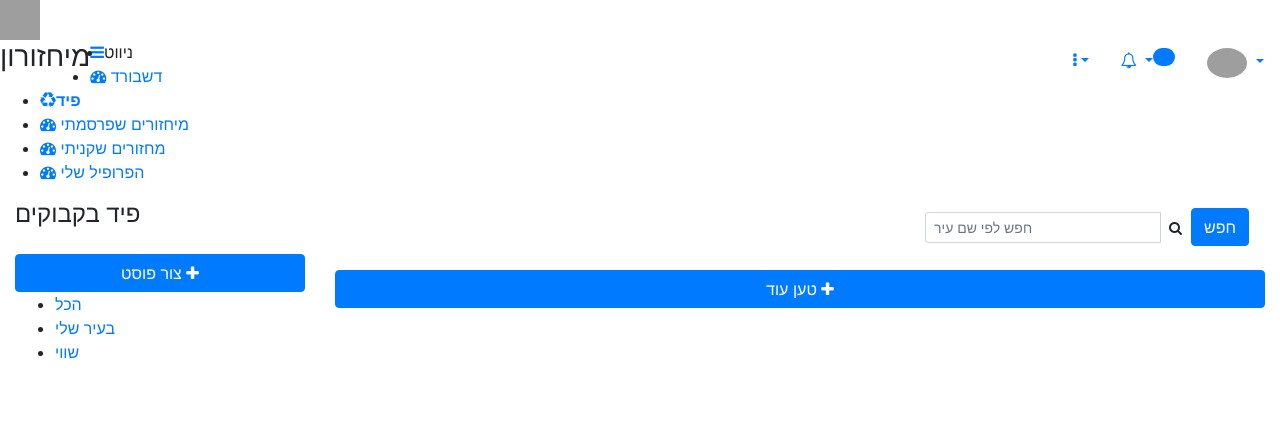
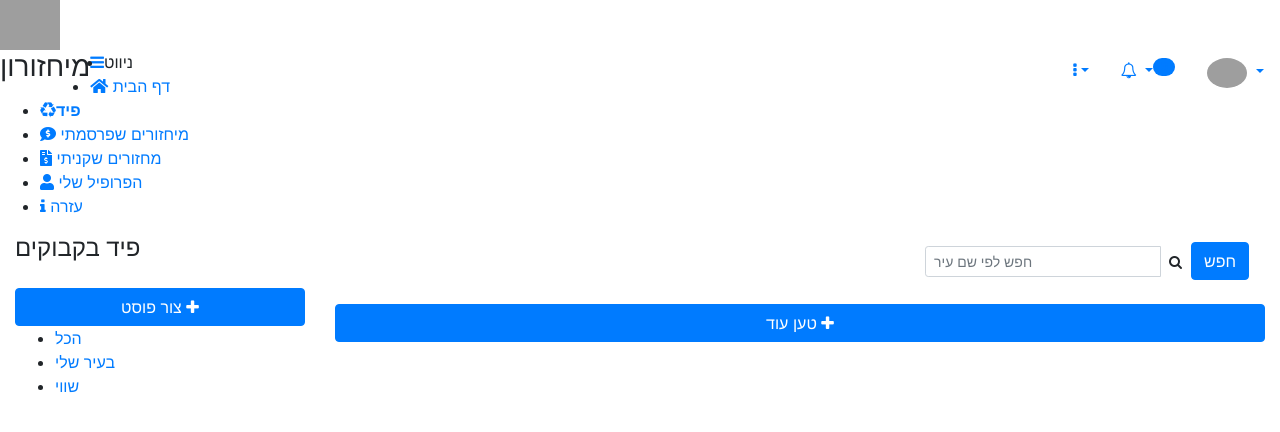
Before and after one commit to MIhzuron/WebApp, a PHP site: page /feed.php in a window 1280 px wide. Shown: the top 432 px of the page. Run offline with PHP 8.4, Linux system fonts and the light colour scheme; the visitor is signed in with stand-in values (Sample User, id 1); data that the repository does not hold is empty; some libraries are stand-ins or nearby versions; grey boxes are pictures that could not be loaded.

Commit message:
Update feed.php

```diff
--- a/feed.php
+++ b/feed.php
@@ -76,6 +76,7 @@ $sql="SELECT * FROM users WHERE userName=?";
 <head>
     <meta charset="utf-8">
     <meta name="viewport" content="width=device-width, initial-scale=1.0, user-scalable=0">
+        <link rel="stylesheet" href="https://use.fontawesome.com/releases/v5.8.1/css/all.css" integrity="sha384-50oBUHEmvpQ+1lW4y57PTFmhCaXp0ML5d60M1M7uH2+nqUivzIebhndOJK28anvf" crossorigin="anonymous">
     <link rel="shortcut icon" type="image/x-icon" href="assets/img/favicon.png">
     <title>פיד-בקבוקים</title>
     <link href="https://fonts.googleapis.com/css?family=Fira+Sans:400,500,600,700" rel="stylesheet">
@@ -123,7 +124,7 @@ $sql="SELECT * FROM users WHERE userName=?";
         <div class="header">
             <div class="header-left">
                 <a href="index.php" class="logo">
-                    <img src="assets/img/logo.png" width="40" height="40" alt="">
+                     <img src="assets/img/logo2.jpg" width="60" height="50" alt="">
                 </a>
             </div>
             <div class="page-title-box pull-left">
@@ -229,7 +230,7 @@ $sql="SELECT * FROM users WHERE userName=?";
 					<div class="dropdown-menu">
 						<a class="dropdown-item" href="profile.php">הפרופיל שלי</a>
 						<a class="dropdown-item" href="edit-profile.php">ערוך פרופיל</a>
-						<a class="dropdown-item" href="settings.php">הגדרות</a>
+
 						<a class="dropdown-item" href="login.php">התנתק</a>
 					</div>
                 </li>
@@ -239,7 +240,7 @@ $sql="SELECT * FROM users WHERE userName=?";
                 <div class="dropdown-menu dropdown-menu-right">
                      <a class="dropdown-item" href="profile.php">הפרופיל שלי</a>
                     <a class="dropdown-item" href="edit-profile.php">ערוך פרופיל</a>
-                    <a class="dropdown-item" href="settings.php">הגדרות</a>
+
                     <a class="dropdown-item" href="login.php">התנתק</a>
                 </div>
             </div>
@@ -248,28 +249,33 @@ $sql="SELECT * FROM users WHERE userName=?";
             <div class="sidebar-inner slimscroll">
                 <div id="sidebar-menu" class="sidebar-menu">
                     <ul>
-                   <li class="menu-title">
+                        <li class="menu-title">
                             ניווט
                         </li>
-                        <li>
-                            <a href="index.php"><i class="fa fa-dashboard"></i> דשבורד</a>
+                        <li >
+                            <a href="index.php"><i class="fas fa-home"></i> דף הבית</a>
                         </li>
                         <li class="active">
                             <a href="feed.php"><i class="fa fa-recycle" aria-hidden="true"></i><b>פיד </b></a>
                         </li>
                         <li>
-                             <a href="myPosts.php"><i class="fa fa-dashboard"></i>
+                             <a href="myPosts.php"><i class="fas fa-comment-dollar"></i>
                              מיחזורים שפרסמתי
                              </a>
                         </li>
                         <li>
-                             <a href="paidRec.php"><i class="fa fa-dashboard"></i>
+                             <a href="paidRec.php"><i class="fas fa-file-invoice-dollar"></i>
                                 מחזורים שקניתי
                              </a>
                         </li>
+                        <li>
+                             <a href="profile.php"><i class="fas fa-user"></i>
+                            הפרופיל שלי
+                             </a>
+                        </li>
                          <li>
-                             <a href="profile.php"><i class="fa fa-dashboard"></i>
-                            הפרופיל שלי
+                             <a href="help.php"><i class="fa fa-info"></i>
+                            עזרה
                              </a>
                         </li>
                     </ul>
@@ -406,8 +412,8 @@ $sql="SELECT * FROM users WHERE userName=?";
                                                                 <li class="dropdown dropdown-action">
                                                                     <a href="" class="dropdown-toggle action-icon" data-toggle="dropdown" aria-expanded="false"><i class="fa fa-ellipsis-v"></i></a>
                                                                     <div class="dropdown-menu dropdown-menu-right">
-                                                                        <a class="dropdown-item" href="javascript:void(0)">Edit</a>
-                                                                        <a class="dropdown-item" href="javascript:void(0)">Delete</a>
+                                                                        <a class="dropdown-item" href="myPosts.php">ערוך\מחק</a>
+
 
 
                                                                     </div>
```
